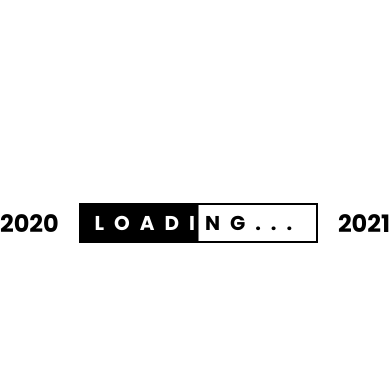
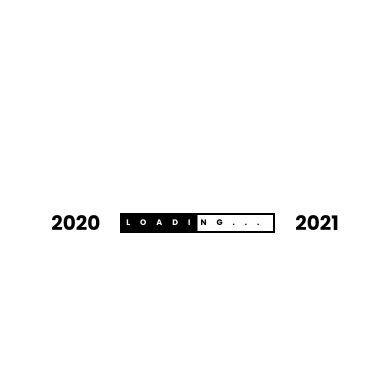
Before and after one commit to 0xSabdadev/2021-NewYear-Page-Responsive, a plain HTML site: page index.html in a window 390 px wide. Shown: the part 199-577 px from the top of the page. Drawn offline with Linux system fonts and the light colour scheme.

Commit message:
Update style.css

```diff
--- a/style.css
+++ b/style.css
@@ -183,3 +183,17 @@ section i{
     opacity: 0;
   }
 }
+@media screen and (max-width: 480px){
+  .loading .bar {
+    width: 155px;
+    height: 20px;
+
+  }
+  .loading h2 {
+    font-size: 20px;
+  }
+  .loading .bar:after {
+    top: -10px;
+    font-size: 8px;
+  }
+}
```
